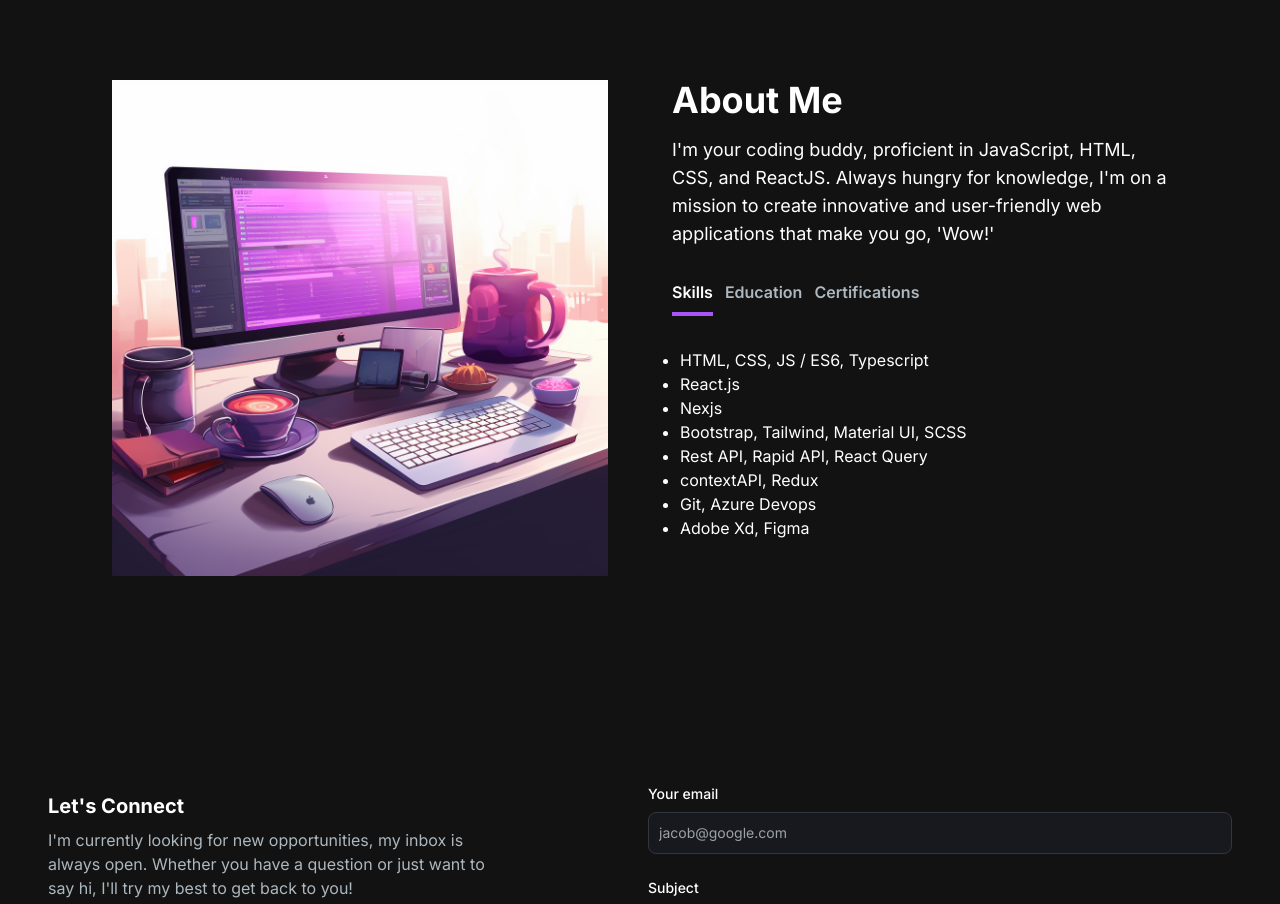
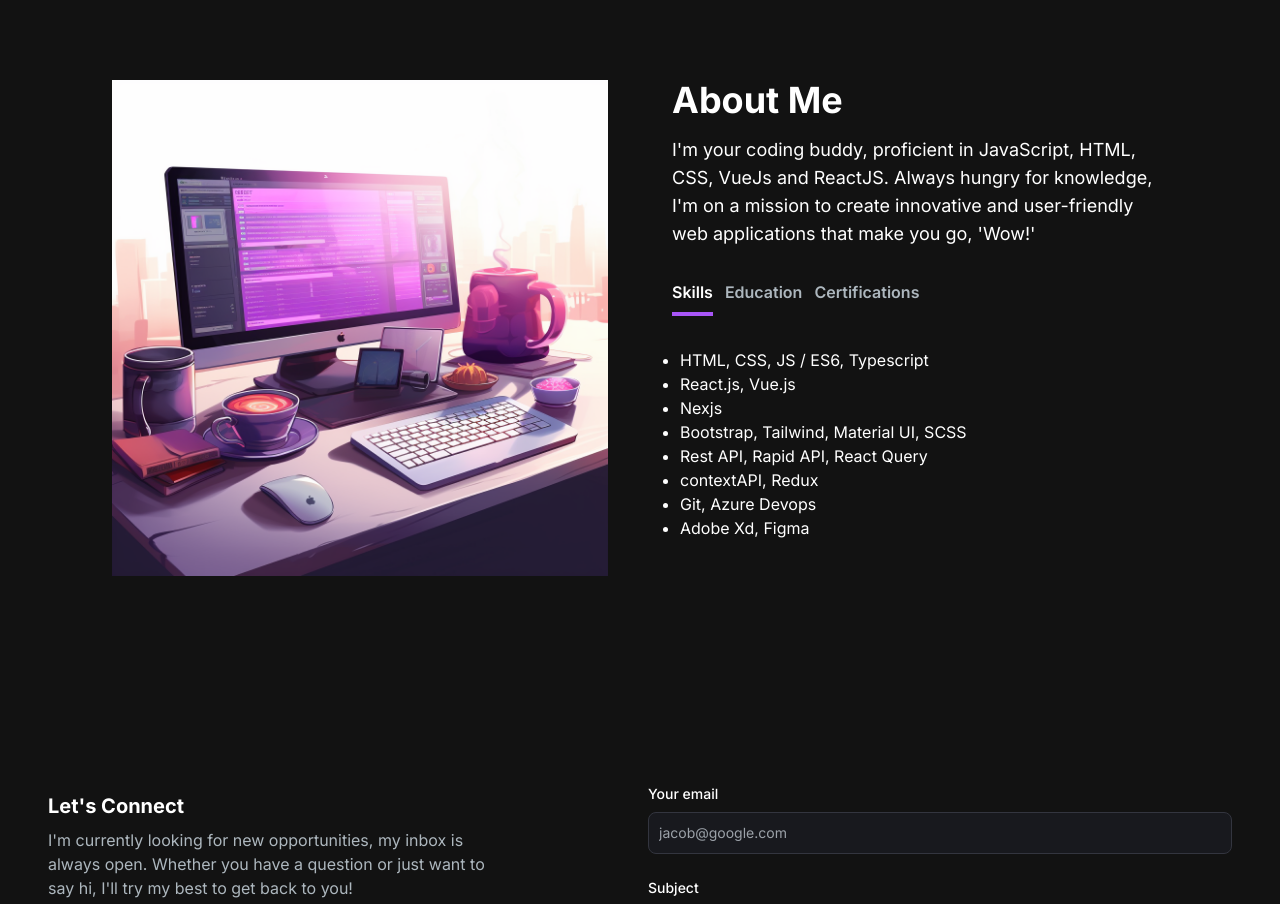
Before and after one commit to Helya-zeighami/nextjs-portfolio-main, a Next.js app: page / in a window 1280 px wide. Shown: the part 840-1744 px from the top of the page. Built offline with nearby package versions, Linux system fonts and the light colour scheme.

Commit message:
[EDIT] edit about section and json file

```diff
--- a/package.json
+++ b/package.json
@@ -21,6 +21,7 @@
     "react-dom": "18.2.0",
     "react-type-animation": "^3.1.0",
     "resend": "^1.0.0",
-    "tailwindcss": "3.3.3"
+    "tailwindcss": "3.3.3",
+    "yarn": "^1.22.21"
   }
 }
--- a/src/app/components/AboutSection.jsx
+++ b/src/app/components/AboutSection.jsx
@@ -10,7 +10,7 @@ const TAB_DATA = [
     content: (
       <ul className="list-disc pl-2">
         <li>HTML, CSS, JS / ES6, Typescript</li>
-        <li>React.js</li>
+        <li>React.js, Vue.js</li>
         <li>Nexjs</li>
         <li>Bootstrap, Tailwind, Material UI, SCSS</li>
         <li>Rest API, Rapid API, React Query</li>
@@ -59,7 +59,7 @@ const AboutSection = () => {
         <div className="mt-4 md:mt-0 text-left flex flex-col h-full">
           <h2 className="text-4xl font-bold text-white mb-4">About Me</h2>
           <p className="text-base lg:text-lg">
-            I&apos;m your coding buddy, proficient in JavaScript, HTML, CSS, and
+            I&apos;m your coding buddy, proficient in JavaScript, HTML, CSS, VueJs and
             ReactJS. Always hungry for knowledge, I&apos;m on a mission to create
             innovative and user-friendly web applications that make you go,
             &apos;Wow!&apos;
```
Also changed, not shown: 2 other files (tests, documents, lock files or other folders).
